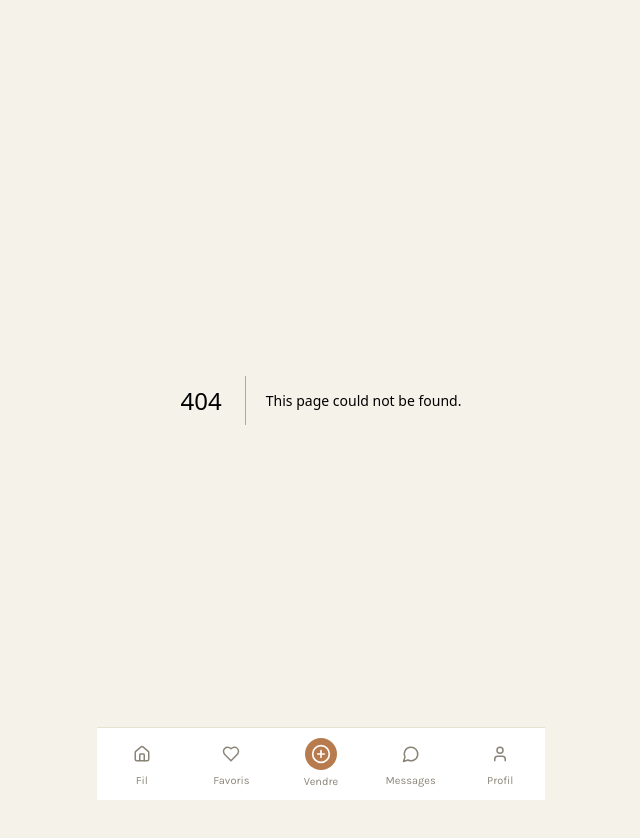
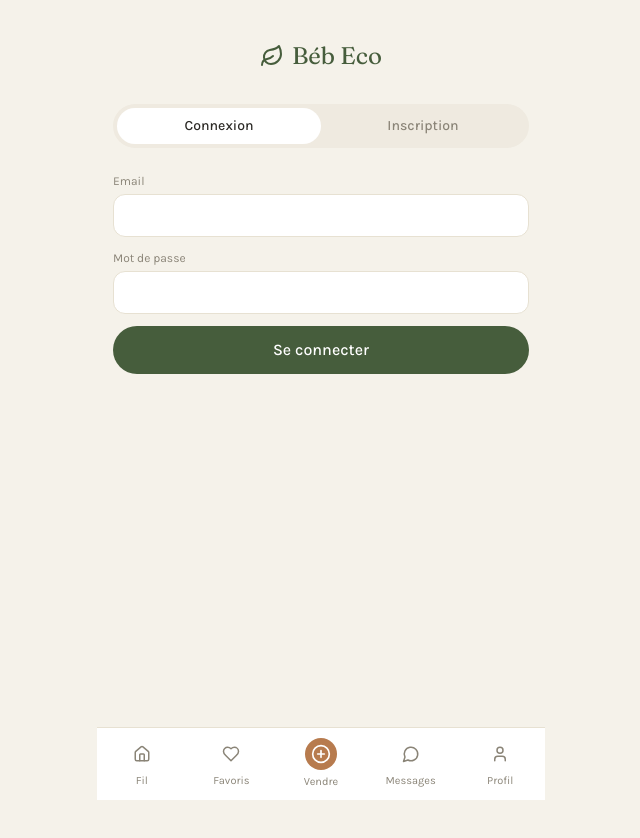
Before and after one commit to tlfrtransmekymdg-design/TAL, a Next.js app: page /connexion in a window 1280 px wide. Before the commit this address had no page. Shown: the top 838 px of the page, without its empty margins (319-959 px from the left). Built offline with nearby package versions, Linux system fonts and the light colour scheme; no server answers.

Commit message:
Create page.js

```diff
--- /dev/null
+++ b/app/connexion/page.js
@@ -0,0 +1,139 @@
+"use client";
+import { useState } from "react";
+import { useRouter } from "next/navigation";
+import { createClient } from "@/lib/supabaseClient";
+import { Leaf } from "lucide-react";
+
+export default function ConnexionPage() {
+  const supabase = createClient();
+  const router = useRouter();
+  const [mode, setMode] = useState("login"); // login | signup
+  const [email, setEmail] = useState("");
+  const [password, setPassword] = useState("");
+  const [pseudo, setPseudo] = useState("");
+  const [error, setError] = useState("");
+  const [loading, setLoading] = useState(false);
+
+  async function handleSubmit(e) {
+    e.preventDefault();
+    setError("");
+    setLoading(true);
+    if (mode === "signup") {
+      const { data, error } = await supabase.auth.signUp({
+        email,
+        password,
+        options: { data: { pseudo } },
+      });
+      if (error) {
+        setError(error.message);
+      } else if (data.user) {
+        await supabase
+          .from("profiles")
+          .upsert({ id: data.user.id, pseudo });
+        router.push("/");
+      }
+    } else {
+      const { error } = await supabase.auth.signInWithPassword({
+        email,
+        password,
+      });
+      if (error) setError(error.message);
+      else router.push("/");
+    }
+    setLoading(false);
+  }
+
+  return (
+    <div className="px-4 pt-10 pb-24">
+      <div className="flex items-center gap-2 mb-8 justify-center">
+        <Leaf className="text-moss-dark" size={24} />
+        <h1 className="font-display text-2xl text-moss-dark">Béb Eco</h1>
+      </div>
+
+      <div className="flex bg-[#EFEAE0] rounded-full p-1 mb-6">
+        <button
+          onClick={() => setMode("login")}
+          className={`flex-1 py-2 rounded-full text-sm font-medium ${
+            mode === "login" ? "bg-white text-ink" : "text-[#8A8477]"
+          }`}
+        >
+          Connexion
+        </button>
+        <button
+          onClick={() => setMode("signup")}
+          className={`flex-1 py-2 rounded-full text-sm font-medium ${
+            mode === "signup" ? "bg-white text-ink" : "text-[#8A8477]"
+          }`}
+        >
+          Inscription
+        </button>
+      </div>
+
+      <form onSubmit={handleSubmit} className="space-y-3">
+        {mode === "signup" && (
+          <Field label="Pseudo affiché">
+            <input
+              required
+              value={pseudo}
+              onChange={(e) => setPseudo(e.target.value)}
+              className="input"
+              placeholder="ex : Claire M."
+            />
+          </Field>
+        )}
+        <Field label="Email">
+          <input
+            required
+            type="email"
+            value={email}
+            onChange={(e) => setEmail(e.target.value)}
+            className="input"
+          />
+        </Field>
+        <Field label="Mot de passe">
+          <input
+            required
+            type="password"
+            minLength={6}
+            value={password}
+            onChange={(e) => setPassword(e.target.value)}
+            className="input"
+          />
+        </Field>
+
+        {error && <p className="text-sm text-red-600">{error}</p>}
+
+        <button
+          disabled={loading}
+          className="w-full bg-moss-dark text-white rounded-full py-3 font-medium mt-2 disabled:opacity-60"
+        >
+          {loading ? "Un instant…" : mode === "login" ? "Se connecter" : "Créer mon compte"}
+        </button>
+      </form>
+
+      <style jsx global>{`
+        .input {
+          width: 100%;
+          background: white;
+          border: 1px solid #e7e1d2;
+          border-radius: 12px;
+          padding: 10px 14px;
+          font-size: 14px;
+          outline: none;
+        }
+        .input:focus {
+          border-color: #5e7a52;
+        }
+      `}</style>
+    </div>
+  );
+}
+
+function Field({ label, children }) {
+  return (
+    <label className="block">
+      <span className="text-[12px] text-[#8A8477] block mb-1">{label}</span>
+      {children}
+    </label>
+  );
+}
```
